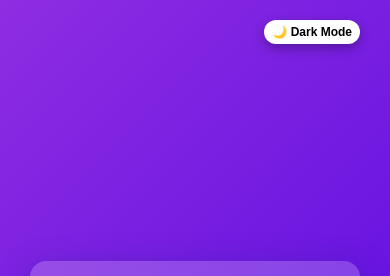
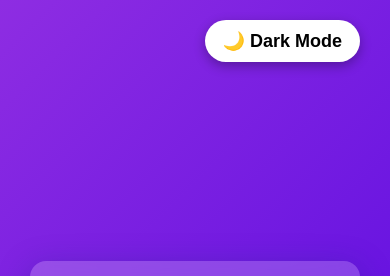
Before and after one commit to Karthik07-code/Quiz_app, a plain HTML site: page index.html in a window 390 px wide. Shown: the top 276 px of the page. Drawn offline with Linux system fonts and the light colour scheme.

Commit message:
Changed icon size in small screen

```diff
--- a/style.css
+++ b/style.css
@@ -151,7 +151,7 @@ body.dark-mode .toggle-btn {
 
 @media (max-width: 500px) {
   .toggle-btn {
-    padding: 5px 8px;
-    font-size: 12px;
+    padding: 10px 18px;
+    font-size: 18px;
   }
 }
```
